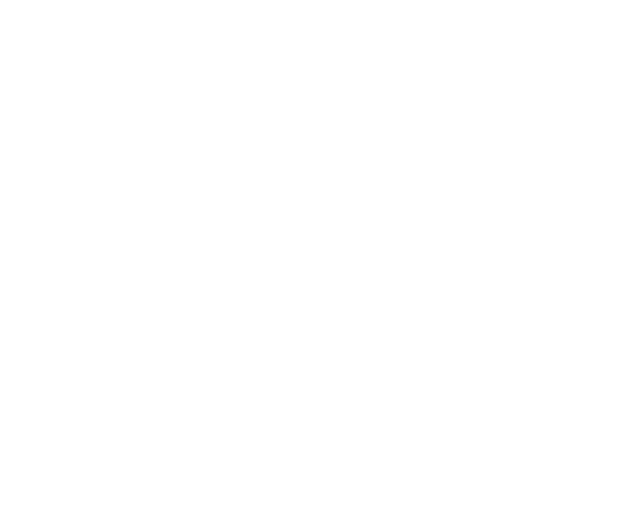
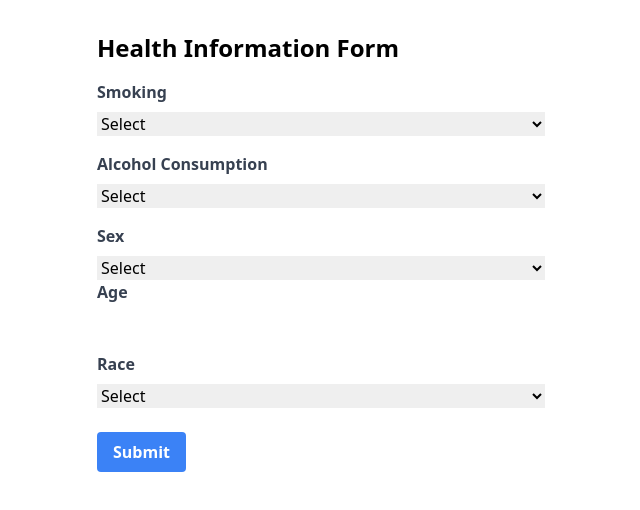
Before and after one commit to yihe2/ECE-493-Capstone-, a React (Create React App) app in the folder front-end/health-yeah/: page /healthinfo in a window 1280 px wide. Before the commit this address had no page. Shown: the top 510 px of the page, without its empty margins (319-959 px from the left). Built offline with nearby package versions, Linux system fonts and the light colour scheme; the HTML template or start-up script is replaced by a standard one.

Commit message:
added some of the health info form

```diff
--- a/front-end/health-yeah/src/App.js
+++ b/front-end/health-yeah/src/App.js
@@ -13,6 +13,7 @@
   Link,
   Redirect
 } from "react-router-dom";
+import HealthInfoForm from './pages/HealthInfoForm';
 
 
 const App = () => {
@@ -24,6 +25,7 @@
         <Route path="/login" element={<Login></Login>} />
         <Route path="/create-account" element={<CreateAccount/>}/>
         <Route path="/secret" element={<SecretTest />} />
+        <Route path="/healthinfo" element= {<HealthInfoForm />}/>
       </Routes>
     </BrowserRouter>
   );
--- /dev/null
+++ b/front-end/health-yeah/src/pages/HealthInfoForm.js
@@ -0,0 +1,83 @@
+import React, { useState } from 'react';
+
+const HealthInfoForm = () => {
+  const [formData, setFormData] = useState({
+    smoking: '',
+    alcoholConsumption: '',
+    sex: '',
+    age: '',
+    race: '',
+    difficultyWalking: '',
+    diabetic: '',
+    physicalActivity: '',
+    generalHealth: '',
+    asthma: '',
+    kidneyDisease: '',
+    skinCancer: '',
+    historyOfHeartDiseaseAndStroke: ''
+  });
+
+  const handleChange = (e) => {
+    const { name, value } = e.target;
+    setFormData({
+      ...formData,
+      [name]: value
+    });
+  };
+
+  const handleSubmit = (e) => {
+    e.preventDefault();
+    // Here you can perform any action with the form data, such as submitting it to a backend
+    console.log(formData);
+  };
+
+  return (
+    <div className="max-w-md mx-auto mt-8">
+      <h1 className="text-2xl font-semibold mb-4">Health Information Form</h1>
+      <form onSubmit={handleSubmit}>
+        <div className="mb-4">
+          <label className="block text-gray-700 font-semibold mb-2" htmlFor="smoking">Smoking</label>
+          <select className="form-select w-full" id="smoking" name="smoking" value={formData.smoking} onChange={handleChange}>
+          <option value="">Select</option>
+            <option value="1">Yes</option>
+            <option value="0">No</option>
+          </select>
+          </div>
+          <div className="mb-4">
+          <label className="block text-gray-700 font-semibold mb-2" htmlFor="alcoholConsumption">Alcohol Consumption</label>
+          <select className="form-select w-full" id="alcoholConsumption" name="alcoholConsumption" value={formData.alcoholConsumption} onChange={handleChange}>
+          <option value="">Select</option>
+            <option value="1">Yes</option>
+            <option value="0">No</option>
+          </select>
+          </div>
+          <div className="mb-4">
+          <label className="block text-gray-700 font-semibold mb-2" htmlFor="sex">Sex</label>
+          <select className="form-select w-full" id="sex" name="sex" value={formData.sex} onChange={handleChange}>
+            <option value="">Select</option>
+            <option value="Male">Male</option>
+            <option value="Female">Female</option>
+          </select>
+          <label className="block text-gray-700 font-semibold mb-2" htmlFor="age">Age</label>
+          <input type="number" className="form-input w-full" id="age" name="age" min="1" value={formData.age} onChange={handleChange} />
+          {/* <input type="text" className="form-input w-full" id="smoking" name="smoking" value={formData.smoking} onChange={handleChange} /> */}
+        </div>
+        <div className="mb-4">
+        <label className="block text-gray-700 font-semibold mb-2" htmlFor="race">Race</label>
+          <select className="form-select w-full" id="race" name="race" value={formData.race} onChange={handleChange}>
+          <option value="">Select</option>
+            <option value="1">...</option>
+            <option value="0">...</option>
+          </select>
+        </div>
+        {/* TODO: Repeat similar structure for other form fields */}
+
+        <div className="mt-6">
+          <button type="submit" className="bg-blue-500 text-white font-semibold py-2 px-4 rounded hover:bg-blue-600 transition duration-200">Submit</button>
+        </div>
+      </form>
+    </div>
+  );
+};
+
+export default HealthInfoForm;
```
